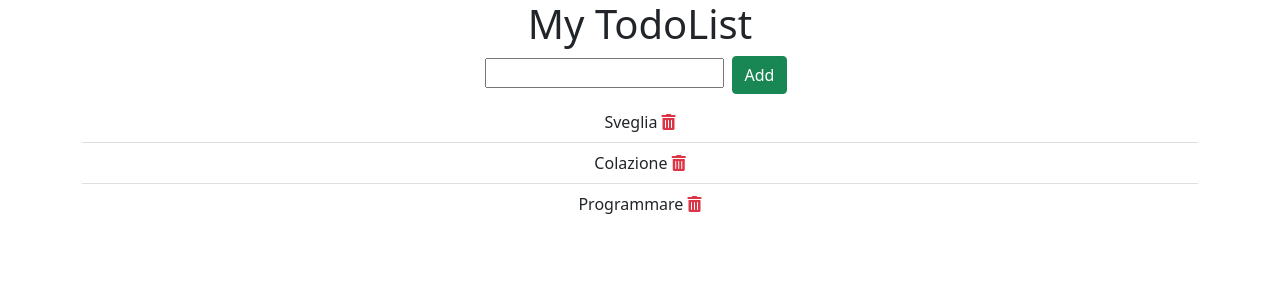
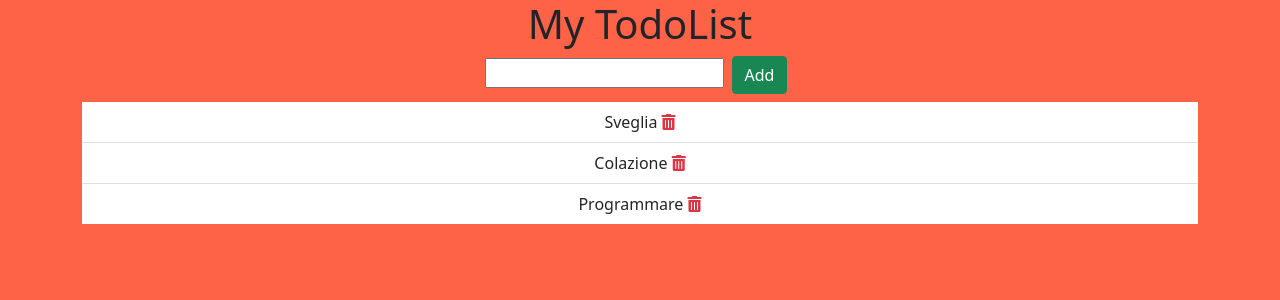
Before and after one commit to Forklein/todolist-react, a React (Create React App) app: page / in a window 1280 px wide. Shown: the top 300 px of the page. Built offline with nearby package versions, Linux system fonts and the light colour scheme.

Commit message:
Add sass

```diff
--- a/package.json
+++ b/package.json
@@ -12,7 +12,8 @@
     "react": "^17.0.2",
     "react-dom": "^17.0.2",
     "react-redux": "^7.2.6",
-    "react-scripts": "5.0.0"
+    "react-scripts": "5.0.0",
+    "sass": "^1.49.0"
   },
   "scripts": {
     "start": "react-scripts start",
--- a/src/App.js
+++ b/src/App.js
@@ -1,4 +1,4 @@
-import './App.css';
+import './App.scss';
 import React from 'react';
 import { Counter } from './features/counter/Counter';
 import { connect } from 'react-redux';
--- a/src/App.css
+++ b/src/App.scss
@@ -1,2 +1,8 @@
 @import 'bootstrap/dist/css/bootstrap.css';
 @import url('https://cdnjs.cloudflare.com/ajax/libs/font-awesome/5.6.0/css/all.min.css');
+
+@import './style/_variables';
+
+body{
+    background-color: $color;
+}
--- a/src/store.js
+++ b/src/store.js
@@ -38,4 +38,5 @@ const reducer = (state, action) => {
 }
 
 
-export const store = createStore(reducer, staticTodolist, window.__REDUX_DEVTOOLS_EXTENSION_COMPOSE__());
+export const store = createStore(reducer, staticTodolist);
+// window.__REDUX_DEVTOOLS_EXTENSION_COMPOSE__()
--- /dev/null
+++ b/src/style/_variables.scss
@@ -0,0 +1 @@
+$color: tomato;
```
Also changed, not shown: 1 other file (tests, documents, lock files or other folders).
